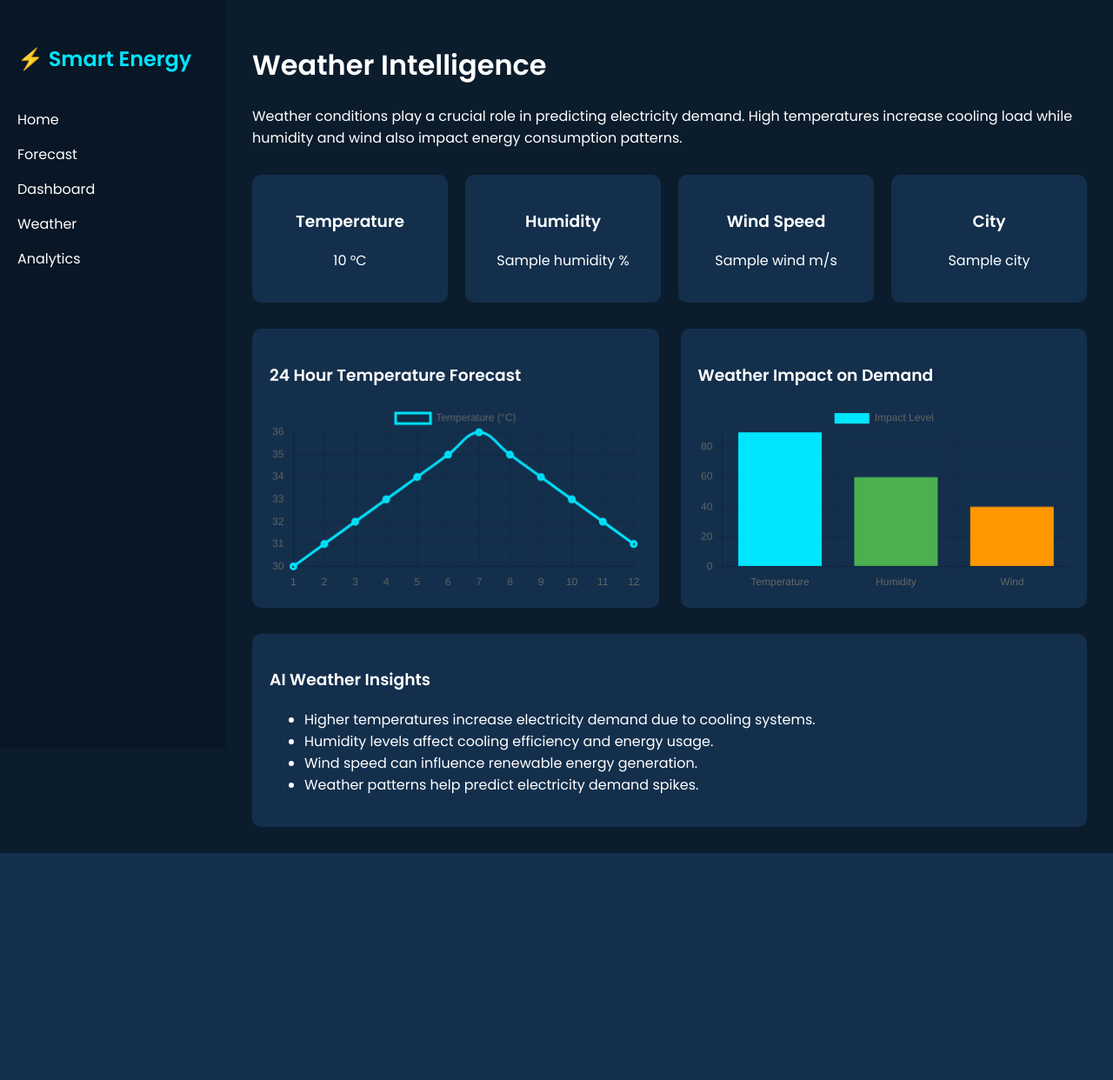
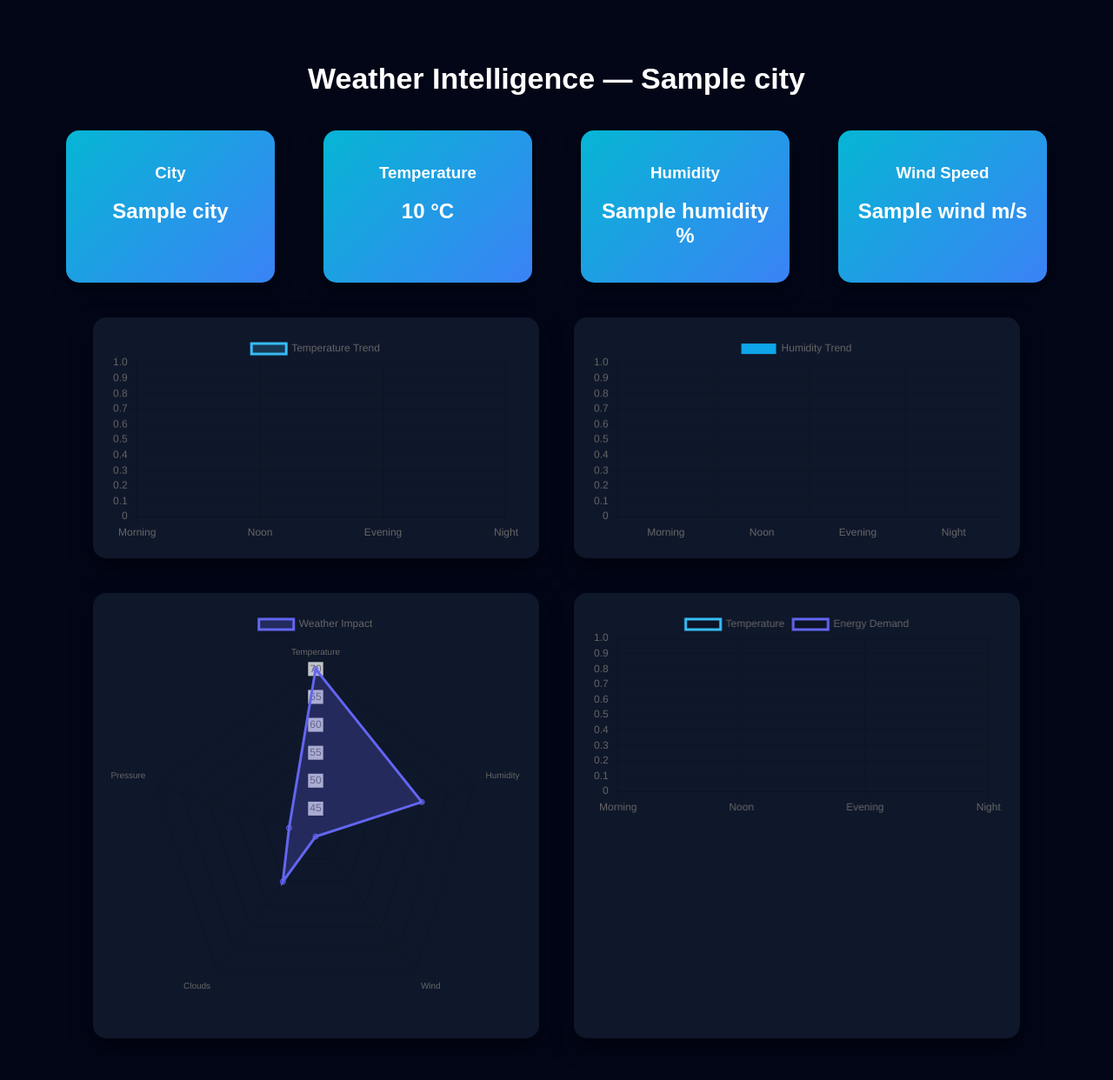
Before and after one commit to NiveditaSharma11/MiniProject2-Y, a Flask app: template templates/weather.html in a window 1280 px wide. Shown: the whole page at 87% size. Before the commit the page ends 981 px from the top, so only its background shows below. Run offline with Flask 3, Linux system fonts and the light colour scheme; the template is opened without the code that fills it: most values are stand-ins (such as "Sample title", 1, 10 or a date in 2020); parts of the project's set-up code (start-up, migrations or seed data) failed here and were passed over.

Commit message:
Updated project files

```diff
--- a/app.py
+++ b/app.py
@@ -1,7 +1,29 @@
 from flask import Flask, render_template, request, jsonify
 import joblib
 import random
+import numpy as np
 import requests
+from datetime import datetime
+import pandas as pd
+import warnings
+from sklearn.exceptions import DataConversionWarning
+
+warnings.filterwarnings(action='ignore', category=UserWarning)
+warnings.filterwarnings(action='ignore', category=DataConversionWarning)
+
+# ---------------- LOAD HISTORICAL DATA ----------------
+
+data = pd.read_csv("data/continuous dataset.csv")
+
+data["datetime"] = pd.to_datetime(data["datetime"])
+
+# keep dataset sorted
+data = data.sort_values("datetime")
+
+# last 24 hours demand history
+demand_history = data["nat_demand"].tail(24).tolist()
+
+print("Loaded historical demand history:", demand_history)
 
 app = Flask(__name__)
 
@@ -12,11 +34,9 @@ try:
 except:
     model = None
 
-
 # ---------------- WEATHER API KEY ----------------
 
 API_KEY = "69fcbe36a4fc8cda45c92f1971f0e0b0"
-
 
 # ---------------- LANDING PAGE ----------------
 
@@ -24,61 +44,70 @@ API_KEY = "69fcbe36a4fc8cda45c92f1971f0e0b0"
 def landing():
     return render_template("landing.html")
 
-
 # ---------------- INPUT PAGE ----------------
 
 @app.route("/predict_page")
 def predict_page():
     return render_template("predict.html")
 
-
 # ---------------- PREDICTION ----------------
 
 @app.route("/predict", methods=["POST"])
 def predict():
 
+    global demand_history
+
     city = request.form.get("city")
 
-    # Weather API request
     url = f"https://api.openweathermap.org/data/2.5/weather?q={city}&appid={API_KEY}&units=metric"
 
-    try:
-        weather = requests.get(url).json()
-        print(weather)
+    weather = requests.get(url).json()
+    print("City:", city)
 
-        temperature = weather["main"]["temp"]
-        humidity = weather["main"]["humidity"]
-        wind = weather["wind"]["speed"]
-        clouds = weather["clouds"]["all"]
+    # FIX: check if API returned valid weather
+    if "main" not in weather:
+        return render_template("predict.html", error="City not found. Please enter valid city.")
 
-    except:
-        return render_template(
-        "dashboard.html",
-        city=city,
-        prediction=prediction,
-        status=status,
-        peak=peak,
-        temperature=temperature
-    )
+    T2M_toc = weather["main"]["temp"]          # temperature
+    QV2M_toc = weather["main"]["humidity"]     # humidity
+    W2M_toc = weather["wind"]["speed"]         # wind
+    TQL_toc = weather["clouds"]["all"]         # cloud cover
 
+    print("Temp:", T2M_toc)
+    print("Humidity:", QV2M_toc)
 
     # ---------------- MODEL FEATURES ----------------
 
+    now = datetime.now()
+
+    hour = now.hour
+    day = now.day
+    month = now.month
+    weekday = now.weekday()
+
+    lag_1 = demand_history[-1]
+    lag_2 = demand_history[-2]
+    lag_24 = demand_history[0]
+
+    print("Lag 1:", lag_1)
+    print("Lag 2:", lag_2)
+    print("Lag 24:", lag_24)
+
     features = [[
-        temperature,
-        humidity,
-        clouds,
-        wind,
-        random.randint(0,23),     # hour
-        random.randint(1,30),     # day
-        random.randint(1,12),     # month
-        random.randint(0,6),      # weekday
-        0,                        # holiday
-        0,                        # school
-        random.uniform(200,500),
-        random.uniform(200,500),
-        random.uniform(200,500)
-    ]]
+        T2M_toc,
+        QV2M_toc,
+        TQL_toc,
+        W2M_toc,
+        hour,
+        day,
+        month,
+        weekday,
+        0,
+        0,
+        lag_1,
+        lag_2,
+        lag_24
+]]
 
     # ---------------- PREDICTION ----------------
 
@@ -87,13 +116,21 @@ def predict():
     else:
         prediction = random.uniform(300,500)
 
+    prediction = round(prediction,2)
+
+    demand_history.append(prediction)
+    demand_history.pop(0)
+
+    print("Predicted Demand:", prediction)
+
     # ---------------- GRID STATUS ----------------
 
-    if prediction > 450:
+
+    if prediction > 700:
         status = "High Load"
         peak = "High Risk"
 
-    elif prediction > 350:
+    elif prediction > 500:
         status = "Moderate Load"
         peak = "Medium Risk"
 
@@ -101,6 +138,9 @@ def predict():
         status = "Normal Load"
         peak = "Low Risk"
 
+    residential = round(prediction * 0.40,2)
+    industrial = round(prediction * 0.35,2)
+    commercial = round(prediction * 0.25,2)
 
     return render_template(
         "dashboard.html",
@@ -108,11 +148,13 @@ def predict():
         prediction=round(prediction,2),
         status=status,
         peak=peak,
-        temperature=temperature,
-        humidity=humidity,
-        wind=wind
-    )
-
+        temperature=T2M_toc,
+        humidity=QV2M_toc,
+        wind=W2M_toc,
+        residential=residential,
+        industrial=industrial,
+        commercial=commercial
+        )
 
 # ---------------- CHART DATA API ----------------
 
@@ -130,17 +172,162 @@ def chart_data():
 
 @app.route("/dashboard")
 def dashboard():
-    return render_template("dashboard.html")
 
+    residential = 0
+    industrial = 0
+    commercial = 0
+
+    return render_template(
+        "dashboard.html",
+        residential=residential,
+        industrial=industrial,
+        commercial=commercial
+    )
+
+# ---------------- WEATHER PAGE ----------------
 
 @app.route("/weather")
 def weather():
-    return render_template("weather.html")
 
+    city = request.args.get("city","Delhi")
+
+    api_key = "69fcbe36a4fc8cda45c92f1971f0e0b0"
+
+    url = f"https://api.openweathermap.org/data/2.5/weather?q={city}&appid={api_key}&units=metric"
+
+    response = requests.get(url)
+
+    weather_data = response.json()
+
+    # FIX: prevent crash
+    if "main" not in weather_data:
+        return render_template("weather.html", error="City not found")
+
+    temperature = weather_data["main"]["temp"]
+    humidity = weather_data["main"]["humidity"]
+    wind = weather_data["wind"]["speed"]
+    clouds = weather_data["clouds"]["all"]
+    city_name = weather_data["name"]
+
+    temps = [
+        round(temperature - 3,2),
+        round(temperature + 2,2),
+        round(temperature + 4,2),
+        round(temperature + 1,2)
+    ]
+
+    humidity_trend = [
+        humidity - 10,
+        humidity + 5,
+        humidity + 10,
+        humidity
+    ]
+
+    demand = [
+        320,
+        410,
+        460,
+        380
+    ]
+
+    return render_template(
+        "weather.html",
+        city=city_name,
+        temperature=temperature,
+        humidity=humidity,
+        wind=wind,
+        clouds=clouds,
+        temps=temps,
+        humidity_trend=humidity_trend,
+        demand=demand
+    )
+
+@app.route("/api/prediction-forecast")
+def prediction_forecast():
+
+    global demand_history
+
+    hours = list(range(1,25))
+    predictions = []
+
+    city = "Delhi"
+
+    url = f"https://api.openweathermap.org/data/2.5/weather?q={city}&appid={API_KEY}&units=metric"
+    weather = requests.get(url).json()
+
+    if "main" not in weather:
+        return jsonify({"hours": hours, "predictions": []})
+
+    T2M_toc = weather["main"]["temp"]
+    QV2M_toc = weather["main"]["humidity"]
+    W2M_toc = weather["wind"]["speed"]
+    TQL_toc = weather["clouds"]["all"]
+
+    now = datetime.now()
+
+    day = now.day
+    month = now.month
+    weekday = now.weekday()
+
+    temp_history = demand_history.copy()
+
+    for h in hours:
+
+        lag_1 = temp_history[-1]
+        lag_2 = temp_history[-2]
+        lag_24 = temp_history[0]
+
+        features = [[
+            T2M_toc,
+            QV2M_toc,
+            TQL_toc,
+            W2M_toc,
+            h,
+            day,
+            month,
+            weekday,
+            0,
+            0,
+            lag_1,
+            lag_2,
+            lag_24
+        ]]
+
+        if model:
+            pred = model.predict(features)[0]
+        else:
+            pred = random.uniform(300,500)
+
+        pred = round(pred,2)
+
+        predictions.append(pred)
+
+        temp_history.append(pred)
+        temp_history.pop(0)
+
+    return jsonify({
+        "hours": hours,
+        "predictions": predictions
+    })
+
+# ---------------- FIXED ANALYTICS ROUTE ----------------
 
 @app.route("/analytics")
 def analytics():
-    return render_template("analytics.html")
+
+    city = request.args.get("city","Delhi")
+
+    predicted_demand = random.randint(500,650)
+
+    renewable = round(predicted_demand * random.uniform(0.25,0.4))
+    non_renewable = predicted_demand - renewable
+
+    return render_template(
+        "analytics.html",
+        city=city,
+        renewable=renewable,
+        non_renewable=non_renewable
+    )
 
 
 # ---------------- RUN SERVER ----------------
--- a/templates/weather.html
+++ b/templates/weather.html
@@ -7,235 +7,212 @@
 
 <script src="https://cdn.jsdelivr.net/npm/chart.js"></script>
 
-<link href="https://fonts.googleapis.com/css2?family=Poppins:wght@300;400;600&display=swap" rel="stylesheet">
-
 <style>
 
 body{
-margin:0;
-font-family:'Poppins',sans-serif;
-background:#0b1c2c;
+font-family:Arial;
+background:#020617;
 color:white;
-display:flex;
+padding:40px;
 }
 
-/* SIDEBAR */
-
-.sidebar{
-width:220px;
-background:#081625;
-padding:30px 20px;
-height:100vh;
+h1{
+text-align:center;
+margin-bottom:40px;
+font-size:34px;
 }
 
-.sidebar h2{
-color:#00e5ff;
+.weather-container{
+display:flex;
+justify-content:space-around;
 margin-bottom:40px;
 }
 
-.sidebar a{
-display:block;
-margin:15px 0;
-text-decoration:none;
-color:white;
+.card{
+background:linear-gradient(135deg,#06b6d4,#3b82f6);
+padding:20px;
+border-radius:15px;
+width:200px;
+text-align:center;
+box-shadow:0 8px 20px rgba(0,0,0,0.4);
 }
 
-/* MAIN */
-
-.main{
-flex:1;
-padding:30px;
+.card h2{
+margin-top:10px;
 }
 
-/* CARDS */
-
-.cards{
+.chart-grid{
 display:grid;
-grid-template-columns:repeat(4,1fr);
-gap:20px;
-margin-top:30px;
+grid-template-columns:1fr 1fr;
+gap:40px;
+width:90%;
+margin:auto;
 }
 
-.card{
-background:#132f4c;
+.chart-box{
+background:#0f172a;
 padding:20px;
-border-radius:10px;
-text-align:center;
+border-radius:15px;
+box-shadow:0 10px 25px rgba(0,0,0,0.5);
 }
 
-/* CHART AREA */
-
-.charts{
-display:grid;
-grid-template-columns:1fr 1fr;
-gap:25px;
-margin-top:30px;
-}
-
-.chart-card{
-background:#132f4c;
-padding:20px;
-border-radius:10px;
-}
-
-/* AI PANEL */
-
-.ai-panel{
-margin-top:30px;
-background:#132f4c;
-padding:20px;
-border-radius:10px;
+canvas{
+width:100%;
 }
 
 </style>
 
 </head>
 
-
 <body>
 
-<!-- SIDEBAR -->
+<h1>Weather Intelligence — {{city}}</h1>
 
-<div class="sidebar">
-
-<h2>⚡ Smart Energy</h2>
-
-<a href="/">Home</a>
-<a href="/predict_page">Forecast</a>
-<a href="/dashboard">Dashboard</a>
-<a href="/weather">Weather</a>
-<a href="/analytics">Analytics</a>
+<div style="text-align:center;margin-bottom:30px;">
 
 </div>
 
+<div class="weather-container">
 
-<!-- MAIN CONTENT -->
-
-<div class="main">
-
-<h1>Weather Intelligence</h1>
-
-<p>
-Weather conditions play a crucial role in predicting electricity demand.
-High temperatures increase cooling load while humidity and wind also
-impact energy consumption patterns.
-</p>
-
-
-<!-- CURRENT WEATHER -->
-
-<div class="cards">
+<div class="card">
+<h3>City</h3>
+<h2>{{city}}</h2>
+</div>
 
 <div class="card">
 <h3>Temperature</h3>
-<p>{{temperature}} °C</p>
+<h2>{{temperature}} °C</h2>
 </div>
 
 <div class="card">
 <h3>Humidity</h3>
-<p>{{humidity}} %</p>
+<h2>{{humidity}} %</h2>
 </div>
 
 <div class="card">
 <h3>Wind Speed</h3>
-<p>{{wind}} m/s</p>
-</div>
-
-<div class="card">
-<h3>City</h3>
-<p>{{city}}</p>
+<h2>{{wind}} m/s</h2>
 </div>
 
 </div>
 
+<div class="chart-grid">
 
-<!-- CHARTS -->
-
-<div class="charts">
-
-<div class="chart-card">
-
-<h3>24 Hour Temperature Forecast</h3>
-
+<div class="chart-box">
 <canvas id="tempChart"></canvas>
-
 </div>
 
+<div class="chart-box">
+<canvas id="humidityChart"></canvas>
+</div>
 
-<div class="chart-card">
+<div class="chart-box">
+<canvas id="radarChart"></canvas>
+</div>
 
-<h3>Weather Impact on Demand</h3>
-
-<canvas id="impactChart"></canvas>
-
+<div class="chart-box">
+<canvas id="demandChart"></canvas>
 </div>
 
 </div>
 
+<script>
+const tempData = JSON.parse('{{ temps | tojson }}');
+const humidityData = JSON.parse('{{ humidity_trend | tojson }}');
+const demandData = JSON.parse('{{ demand | tojson }}');
 
-<!-- AI INSIGHTS -->
+const labels = ["Morning","Noon","Evening","Night"];
 
-<div class="ai-panel">
+new Chart(
+document.getElementById("tempChart"),
+{
+type:"line",
+data:{
+labels:labels,
+datasets:[{
 
-<h3>AI Weather Insights</h3>
+label:"Temperature Trend",
 
-<ul>
+data:tempData,
 
-<li>Higher temperatures increase electricity demand due to cooling systems.</li>
+borderColor:"#38bdf8",
 
-<li>Humidity levels affect cooling efficiency and energy usage.</li>
+backgroundColor:"rgba(56,189,248,0.2)",
 
-<li>Wind speed can influence renewable energy generation.</li>
+fill:true,
 
-<li>Weather patterns help predict electricity demand spikes.</li>
+tension:0.4
 
-</ul>
-
-</div>
-
-
-</div>
-
-
-<script>
-
-/* TEMPERATURE FORECAST */
-
-const tempChart = document.getElementById('tempChart');
-
-new Chart(tempChart,{
-type:'line',
-data:{
-labels:[1,2,3,4,5,6,7,8,9,10,11,12],
-datasets:[{
-label:'Temperature (°C)',
-data:[30,31,32,33,34,35,36,35,34,33,32,31],
-borderColor:'#00e5ff',
-borderWidth:3,
-tension:0.4
 }]
 }
-});
+}
+);
 
+new Chart(
+document.getElementById("humidityChart"),
+{
+type:"bar",
+data:{
+labels:labels,
+datasets:[{
 
-/* WEATHER IMPACT */
+label:"Humidity Trend",
 
-const impact = document.getElementById('impactChart');
+data:humidityData,
 
-new Chart(impact,{
-type:'bar',
-data:{
-labels:['Temperature','Humidity','Wind'],
-datasets:[{
-label:'Impact Level',
-data:[90,60,40],
-backgroundColor:['#00e5ff','#4caf50','#ff9800']
+backgroundColor:"#0ea5e9"
+
 }]
 }
-});
+}
+);
+
+new Chart(
+document.getElementById("radarChart"),
+{
+type:"radar",
+data:{
+labels:["Temperature","Humidity","Wind","Clouds","Pressure"],
+datasets:[{
+
+label:"Weather Impact",
+
+data:[70,60,40,50,45],
+
+backgroundColor:"rgba(99,102,241,0.25)",
+
+borderColor:"#6366f1"
+
+}]
+}
+}
+);
+
+new Chart(
+document.getElementById("demandChart"),
+{
+type:"line",
+data:{
+labels:labels,
+datasets:[
+{
+label:"Temperature",
+data:tempData,
+borderColor:"#38bdf8",
+fill:false
+},
+{
+label:"Energy Demand",
+data:demandData,
+borderColor:"#6366f1",
+fill:false
+}
+]
+}
+}
+);
 
 </script>
 
-
 </body>
 </html>
```
Also changed, not shown: templates/analytics.html (+46 -19 lines), templates/dashboard.html (+73 -14 lines), 1 other file.
